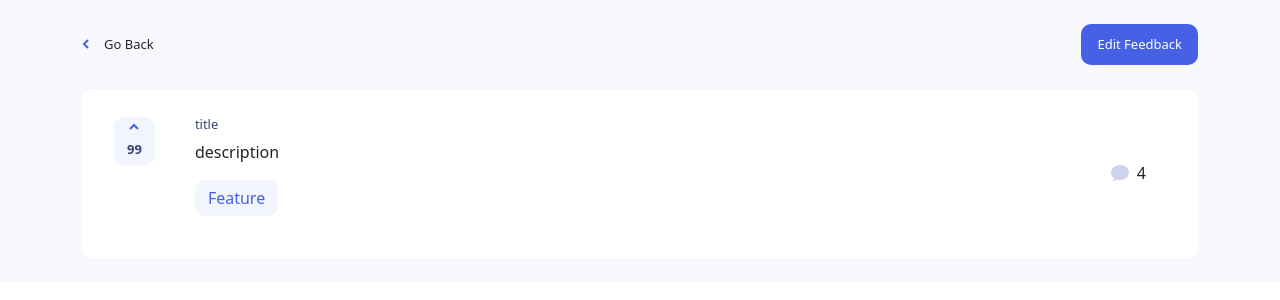
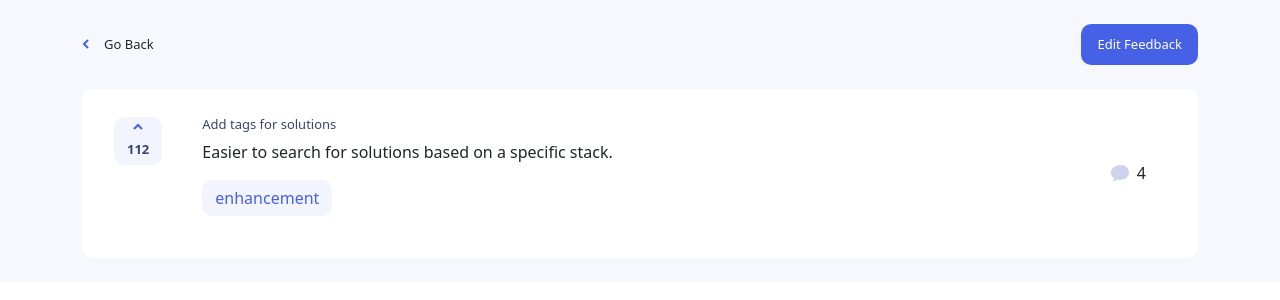
Before and after one commit to mariamo101/team-2, a React (Vite) app: page /feedbacks/1 in a window 1280 px wide. Shown: the top 300 px of the page. Built offline with nearby package versions, Linux system fonts and the light colour scheme.

Commit message:
fit: feedback container infos

```diff
--- a/src/components/UI/FeedbackContainer.jsx
+++ b/src/components/UI/FeedbackContainer.jsx
@@ -1,42 +1,63 @@
-// svg files
+/* eslint-disable */
+// Import SVG files
 import upArrow from "/assets/shared/icon-arrow-up.svg";
-import comments from "/assets/shared/icon-comments.svg";
-// User Feedback Container (INFO)
-function FeedbackContainer() {
+import commentsSvg from "/assets/shared/icon-comments.svg";
+
+// User Feedback Container Component
+function FeedbackContainer({
+  title,
+  description,
+  category,
+  upvotes,
+  comments,
+}) {
+  // Ensure comments array is initialized
+  const allComments = comments || [];
+
+  // Calculate total length of comments and replies
+  const totalLength = allComments.reduce((acc, comment) => {
+      if (comment.replies) {
+          return acc + comment?.replies.length;
+      } else {
+          return acc + comments?.length;
+      }
+  }, 0);
+
+
   return (
     <div>
-      <div
-        className="bg-white  rounded-[10px] justify-between items-center
-           p-[24px] md:p-[28px] lg:px-[32px]
-          flex-col md:flex md:flex-row
-           "
-      >
+      {/* User Feedback Container */}
+      <div className="bg-white rounded-[10px] justify-between items-center p-[24px] md:p-[28px] lg:px-[32px] flex-col md:flex md:flex-row">
         <div className="flex gap-[40px]">
+          {/* Upvote button */}
           <button className="hidden md:flex flex-col items-center gap-[10px] bg-[#F2F4FE] px-[13px] py-[6px] rounded-[10px] h-fit">
             <img src={upArrow} alt="up arrow" />
-            <span className="text-[.8125rem] text-[#3A4374] font-bold">99</span>
+            <span className="text-[.8125rem] text-[#3A4374] font-bold">
+              {upvotes}
+            </span>
           </button>
+          {/* Feedback details */}
           <div>
-            <h1 className="text-[#3A4374] text-[.8125rem]">
-              title
-            </h1>
-            <p>
-                description
-            </p>
+            <h1 className="text-[#3A4374] text-[.8125rem]">{title}</h1>
+            <p>{description}</p>
             <button className="bg-[#F2F4FE] text-[#4661E6] px-[13px] py-[6px] rounded-[10px] mb-[14px]">
-              Feature
+              {category}
             </button>
           </div>
         </div>
 
+        {/* Comments and upvote button for mobile */}
         <div className="md:px-5 flex justify-between">
-          <button className="flex items-center gap-[10px] bg-[#F2F4FE] px-[13px] py-[6px] rounded-[10px] h-fit  md:hidden">
+          <button className="flex items-center gap-[10px] bg-[#F2F4FE] px-[13px] py-[6px] rounded-[10px] h-fit md:hidden">
             <img src={upArrow} alt="up arrow" />
-            <span className="text-[.8125rem] text-[#3A4374] font-bold">99</span>
+            <span className="text-[.8125rem] text-[#3A4374] font-bold">
+              {upvotes}
+            </span>
           </button>
+          {/* Comments count */}
           <div className="flex items-center gap-2">
-            <img src={comments} alt="comments" />
-            <span>4</span>
+            <img src={commentsSvg} alt="comments" />
+            <span>{totalLength}</span>
           </div>
         </div>
       </div>
--- a/src/pages/FeedBack.jsx
+++ b/src/pages/FeedBack.jsx
@@ -1,28 +1,64 @@
+/* eslint-disable */
+// React imports
+import { useNavigate, useParams } from "react-router";
+import { useContext, useEffect, useState } from "react";
+import { FeedbackContext } from "../store/feedback-context";
+
+// Reactstrap imports
 import { Col, Container, Row } from "reactstrap";
 
-// svg files
+// SVG files
 import leftArrow from "/assets/shared/icon-arrow-left.svg";
-// components
+
+// Custom component imports
 import FeedbackContainer from "../components/UI/FeedbackContainer";
 
+// Feedback Page Component
 function FeedBack() {
+  // Router parameters
+  const { id } = useParams();
+
+  // Context
+  const { productData } = useContext(FeedbackContext);
+
+  // State for feedback
+  const [feedback, setFeedback] = useState(null);
+
+  // Navigation hook
+  const navigate = useNavigate();
+
+  // Effect hook to fetch and set feedback data
+  useEffect(() => {
+    // Filter product data based on id
+    const filtered = productData.filter((product) => product.id === +id)[0];
+
+    // Redirect to main page if no data found
+    if (!filtered) return navigate("/");
+
+    // Set feedback data to state
+    setFeedback(filtered);
+  }, []);
 
   return (
     <div className="bg-[#F7F8FD] p-6">
       <Container>
         <Row>
+          {/* Header */}
           <header className="flex items-center justify-between mb-[24px]">
+            {/* Navigation */}
             <nav className="flex items-center gap-[15px]">
               <img src={leftArrow} alt="left arrow" />
               <span className="text-[.8125rem]">Go Back</span>
             </nav>
+            {/* Edit Feedback button */}
             <button className="py-[10.5px] px-[16px] bg-[#4661E6] rounded-[10px] text-white text-[.8125rem]">
               Edit Feedback
             </button>
           </header>
         </Row>
         <Row>
-         <FeedbackContainer/>
+          {/* Feedback Container */}
+          <FeedbackContainer {...feedback} />
         </Row>
       </Container>
     </div>
```
